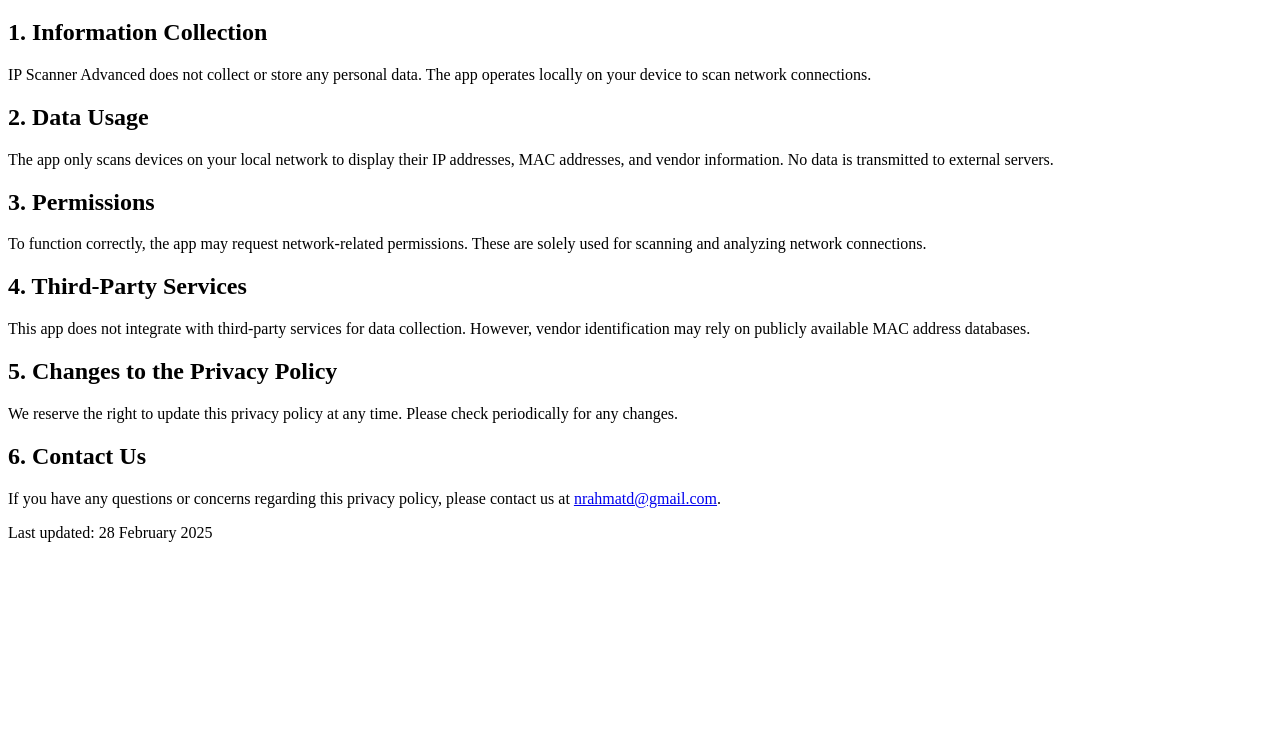
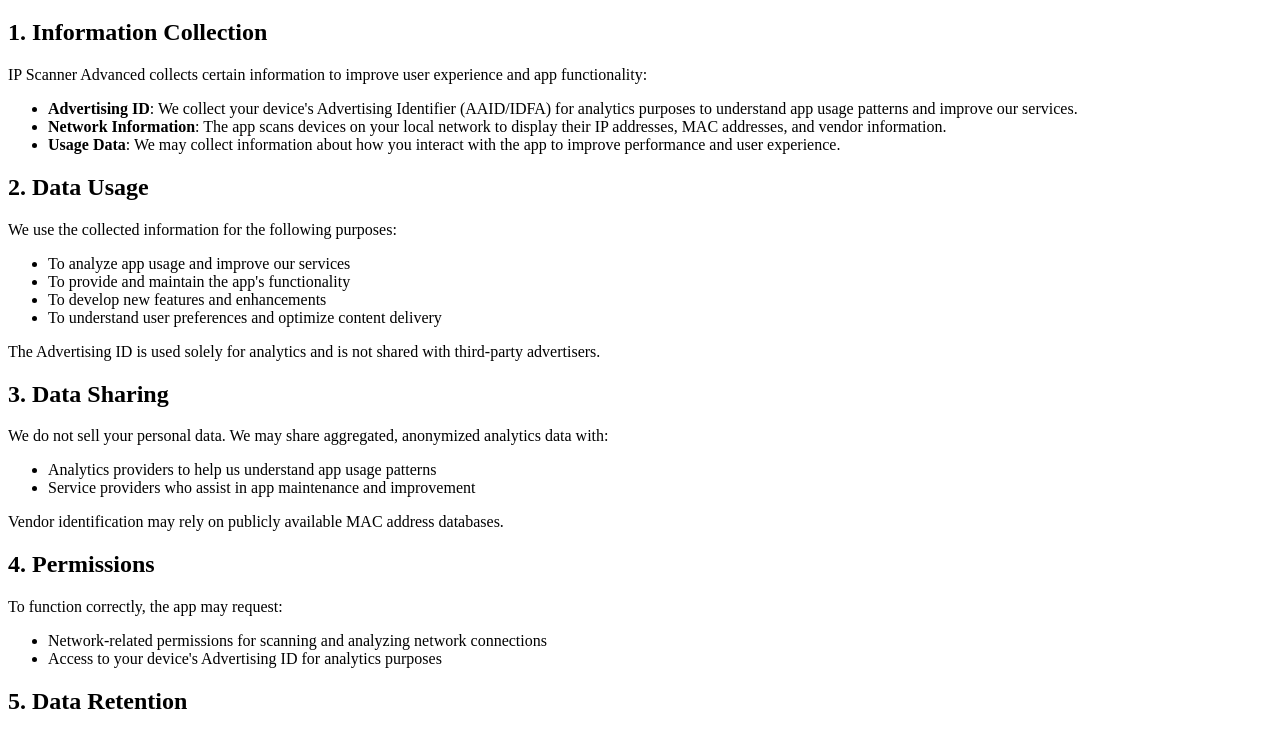
Before and after one commit to nrahmatd/IPScannerAdvanced, a plain HTML site: page privacy/index.html in a window 1280 px wide. Shown: the part 61-793 px from the top of the page. Drawn offline with Linux system fonts and the light colour scheme.

Commit message:
Update index.html

```diff
--- a/privacy/index.html
+++ b/privacy/index.html
@@ -15,36 +15,62 @@
 
 <section>
     <h2>1. Information Collection</h2>
-    <p>IP Scanner Advanced does not collect or store any personal data. The app operates locally on your device to scan network connections.</p>
+    <p>IP Scanner Advanced collects certain information to improve user experience and app functionality:</p>
+    <ul>
+        <li><strong>Advertising ID</strong>: We collect your device's Advertising Identifier (AAID/IDFA) for analytics purposes to understand app usage patterns and improve our services.</li>
+        <li><strong>Network Information</strong>: The app scans devices on your local network to display their IP addresses, MAC addresses, and vendor information.</li>
+        <li><strong>Usage Data</strong>: We may collect information about how you interact with the app to improve performance and user experience.</li>
+    </ul>
 </section>
 
 <section>
     <h2>2. Data Usage</h2>
-    <p>The app only scans devices on your local network to display their IP addresses, MAC addresses, and vendor information. No data is transmitted to external servers.</p>
+    <p>We use the collected information for the following purposes:</p>
+    <ul>
+        <li>To analyze app usage and improve our services</li>
+        <li>To provide and maintain the app's functionality</li>
+        <li>To develop new features and enhancements</li>
+        <li>To understand user preferences and optimize content delivery</li>
+    </ul>
+    <p>The Advertising ID is used solely for analytics and is not shared with third-party advertisers.</p>
 </section>
 
 <section>
-    <h2>3. Permissions</h2>
-    <p>To function correctly, the app may request network-related permissions. These are solely used for scanning and analyzing network connections.</p>
+    <h2>3. Data Sharing</h2>
+    <p>We do not sell your personal data. We may share aggregated, anonymized analytics data with:</p>
+    <ul>
+        <li>Analytics providers to help us understand app usage patterns</li>
+        <li>Service providers who assist in app maintenance and improvement</li>
+    </ul>
+    <p>Vendor identification may rely on publicly available MAC address databases.</p>
 </section>
 
 <section>
-    <h2>4. Third-Party Services</h2>
-    <p>This app does not integrate with third-party services for data collection. However, vendor identification may rely on publicly available MAC address databases.</p>
+    <h2>4. Permissions</h2>
+    <p>To function correctly, the app may request:</p>
+    <ul>
+        <li>Network-related permissions for scanning and analyzing network connections</li>
+        <li>Access to your device's Advertising ID for analytics purposes</li>
+    </ul>
 </section>
 
 <section>
-    <h2>5. Changes to the Privacy Policy</h2>
+    <h2>5. Data Retention</h2>
+    <p>We retain analytics data for up to 12 months, after which it is either anonymized or deleted.</p>
+</section>
+
+<section>
+    <h2>6. Changes to the Privacy Policy</h2>
     <p>We reserve the right to update this privacy policy at any time. Please check periodically for any changes.</p>
 </section>
 
 <section>
-    <h2>6. Contact Us</h2>
+    <h2>7. Contact Us</h2>
     <p>If you have any questions or concerns regarding this privacy policy, please contact us at <a href="mailto:nrahmatd@gmail.com">nrahmatd@gmail.com</a>.</p>
 </section>
 
 <footer>
-    <p>Last updated: 28 February 2025</p>
+    <p>Last updated: 10 June 2025</p>
 </footer>
 
 </body>
```
